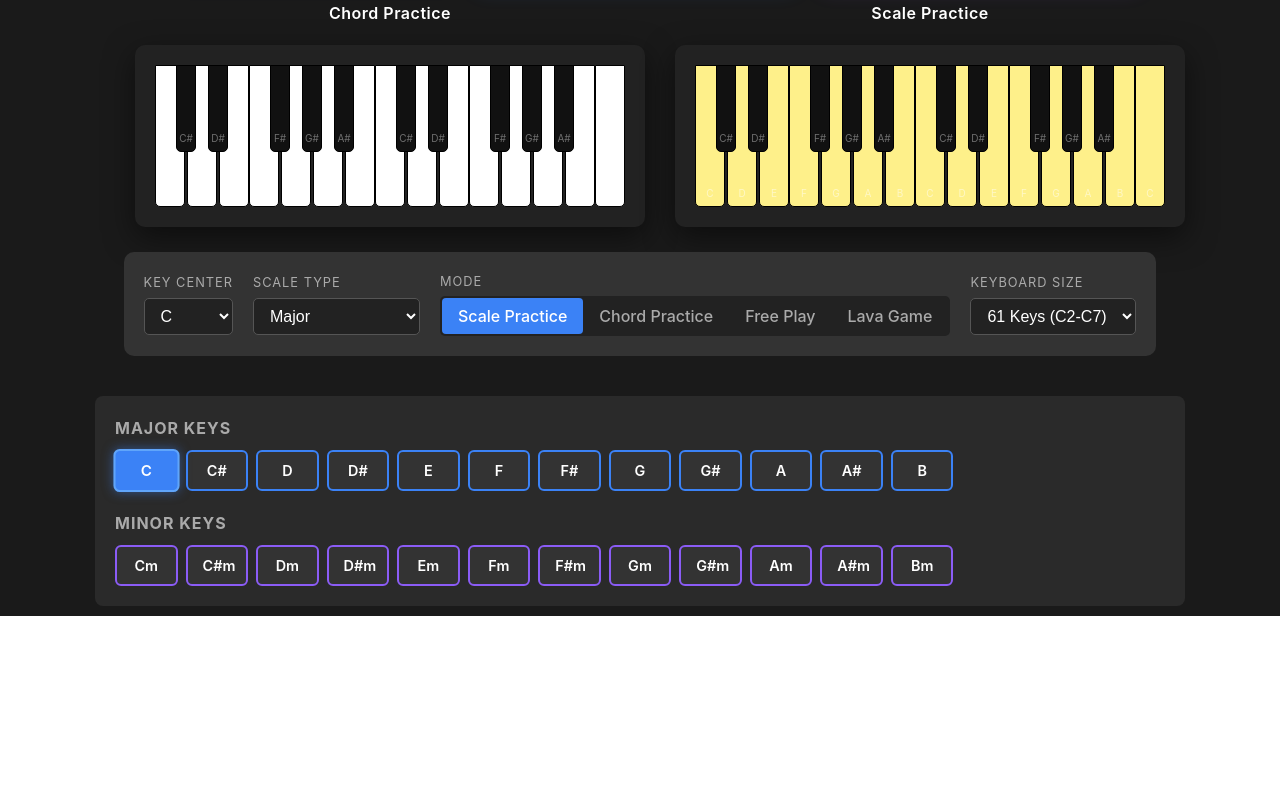
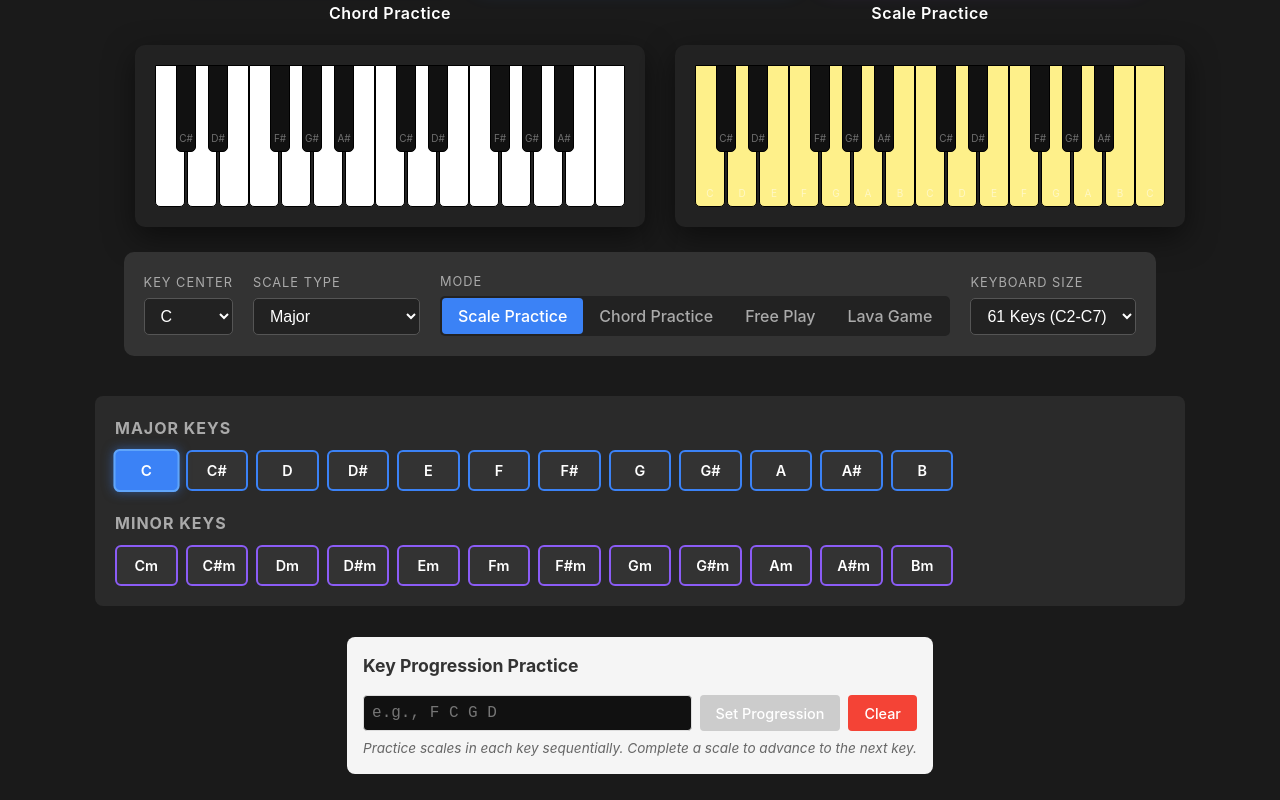
Before and after one commit to pleabargain/piano-app, a React (Vite) app: page / in a window 1280 px wide. Shown: the part 726-1526 px from the top of the page. Before the commit the page ends 1342 px from the top, so only its background shows below. Built offline with nearby package versions, Linux system fonts and the light colour scheme.

Commit message:
feat: Introduce Key Progression Practice feature with custom key sequences, automatic advancement, and visual feedback in the piano training app

```diff
--- a/src/App.jsx
+++ b/src/App.jsx
@@ -3,6 +3,7 @@ import React, { useState, useEffect, useRef, useCallback } from 'react';
 import Piano from './components/Piano';
 import Controls from './components/Controls';
 import ProgressionBuilder from './components/ProgressionBuilder';
+import KeyProgressionBuilder from './components/KeyProgressionBuilder';
 import CircleOfFifths from './components/CircleOfFifths';
 import KeyDisplay from './components/KeyDisplay';
 import ChordInfo from './components/ChordInfo';
@@ -26,6 +27,8 @@ function App() {
 
   // Practice State
   const [progression, setProgression] = useState([]); // Array of { name: 'C Major', roman: 'I' }
+  const [keyProgression, setKeyProgression] = useState([]); // Array of note names, e.g., ['F', 'C', 'G', 'D']
+  const [currentKeyIndex, setCurrentKeyIndex] = useState(0); // Index in keyProgression
   const [currentStepIndex, setCurrentStepIndex] = useState(0);
   const [feedbackState, setFeedbackState] = useState({}); // { midiNumber: 'correct' | 'incorrect' }
   const [statusMessage, setStatusMessage] = useState('Connect MIDI keyboard to start');
@@ -167,13 +170,24 @@ function App() {
     setFeedbackState({});
     // detectedChord is now managed by hook, no need to reset manually
     if (mode === 'scale') {
-      setStatusMessage(`Practice ${selectedRoot} ${selectedScaleType} Scale`);
+      const displayRoot = keyProgression.length > 0 ? keyProgression[currentKeyIndex] : selectedRoot;
+      setStatusMessage(`Practice ${displayRoot} ${selectedScaleType} Scale`);
     } else if (mode === 'chord') {
       setStatusMessage('Set a progression or practice chords');
     } else {
       setStatusMessage('Free Play - Play anything!');
     }
-  }, [mode, selectedRoot, selectedScaleType]);
+  }, [mode, selectedRoot, selectedScaleType, keyProgression, currentKeyIndex]);
+
+  // Update selectedRoot when key progression changes or advances
+  useEffect(() => {
+    if (keyProgression.length > 0 && mode === 'scale') {
+      const currentKey = keyProgression[currentKeyIndex];
+      if (currentKey && currentKey !== selectedRoot) {
+        setSelectedRoot(currentKey);
+      }
+    }
+  }, [keyProgression, currentKeyIndex, mode]);
 
   const handleChordPractice = () => {
     // We use identifyChord locally for synchronous status message updates relative to activeNotes
@@ -217,14 +231,20 @@ function App() {
   };
 
   const handleScalePractice = () => {
-    const scaleNotes = getScaleNotes(selectedRoot, selectedScaleType);
+    // Use current key from progression if available, otherwise use selectedRoot
+    const currentKey = keyProgression.length > 0 ? keyProgression[currentKeyIndex] : selectedRoot;
+    const scaleNotes = getScaleNotes(currentKey, selectedScaleType);
     if (scaleNotes.length === 0) return;
 
-    // In scale practice, we might want to play notes sequentially
-    // For simplicity V1: Highlight all scale notes, user plays them.
-    // Better V2 (Strict): User must play scaleNotes[currentStepIndex]
+    // For piano scales: create full octave pattern (ascending + descending)
+    // Ascending: C D E F G A B C (8 notes)
+    // Descending: C B A G F E D C (8 notes, starting from octave C)
+    // Full cycle: 15 notes total (C D E F G A B C B A G F E D C)
+    const ascendingPattern = [...scaleNotes, currentKey]; // C D E F G A B C
+    const descendingPattern = [...scaleNotes].reverse(); // B A G F E D C
+    const completeScalePattern = [...ascendingPattern, ...descendingPattern]; // Full cycle
 
-    const targetNoteName = scaleNotes[currentStepIndex % scaleNotes.length];
+    const targetNoteName = completeScalePattern[currentStepIndex % completeScalePattern.length];
     // Find the MIDI number for this note that is closest to the middle or just allow any octave
     // For strict mode, let's allow any octave of the target note
 
@@ -317,19 +337,56 @@ function App() {
     }
 
     prevActiveNotesRef.current = currentActive;
-  }, [activeNotes]);
+  }, [activeNotes, mode, keyProgression, currentKeyIndex, currentStepIndex, selectedRoot, selectedScaleType]);
 
   const handleNoteOn = (newNotes) => {
     if (mode === 'scale') {
-      const scaleNotes = getScaleNotes(selectedRoot, selectedScaleType);
-      const targetNoteName = scaleNotes[currentStepIndex % scaleNotes.length];
+      // Use refs to get current values to avoid stale closures
+      const currentKeyProgression = keyProgression.length > 0 ? keyProgression : [];
+      const currentKeyIdx = currentKeyProgression.length > 0 ? currentKeyIndex : 0;
+      const currentStepIdx = currentStepIndex;
+
+      // Use current key from progression if available, otherwise use selectedRoot
+      const currentKey = currentKeyProgression.length > 0 ? currentKeyProgression[currentKeyIdx] : selectedRoot;
+      const scaleNotes = getScaleNotes(currentKey, selectedScaleType);
+      if (scaleNotes.length === 0) return;
+
+      // For piano scales: create full octave pattern (ascending + descending)
+      // Ascending: C D E F G A B C (8 notes)
+      // Descending: C B A G F E D C (8 notes, starting from octave C)
+      // Full cycle: 15 notes total (C D E F G A B C B A G F E D C)
+      const ascendingPattern = [...scaleNotes, currentKey]; // C D E F G A B C
+      const descendingPattern = [...scaleNotes].reverse(); // B A G F E D C
+      const completeScalePattern = [...ascendingPattern, ...descendingPattern]; // Full cycle
+
+      const targetNoteName = completeScalePattern[currentStepIdx % completeScalePattern.length];
 
       // Check if any of the new notes match the target
       const hit = newNotes.some(midi => NOTES[midi % 12] === targetNoteName);
 
       if (hit) {
-        setCurrentStepIndex(prev => prev + 1);
-        setStatusMessage(`Good! Next: ${scaleNotes[(currentStepIndex + 1) % scaleNotes.length]}`);
+        const nextStepIndex = currentStepIdx + 1;
+        const scaleLength = completeScalePattern.length;
+
+        // Check if full scale cycle is complete
+        if (nextStepIndex >= scaleLength) {
+          // Scale completed! Advance to next key in progression
+          if (currentKeyProgression.length > 0) {
+            const nextKeyIndex = (currentKeyIdx + 1) % currentKeyProgression.length;
+            setCurrentKeyIndex(nextKeyIndex);
+            setCurrentStepIndex(0);
+            const nextKey = currentKeyProgression[nextKeyIndex];
+            setStatusMessage(`Scale complete! Next key: ${nextKey} ${selectedScaleType}`);
+          } else {
+            // No progression, just wrap around
+            setCurrentStepIndex(0);
+            setStatusMessage(`Scale complete! Starting over: ${completeScalePattern[0]}`);
+          }
+        } else {
+          // Continue with current scale
+          setCurrentStepIndex(nextStepIndex);
+          setStatusMessage(`Good! Next: ${completeScalePattern[nextStepIndex]}`);
+        }
       } else {
         // Optional: Feedback for wrong note
       }
@@ -403,7 +460,9 @@ function App() {
   const getScaleHighlights = () => {
     // Always show scale notes on the right piano, regardless of mode (except maybe lava?)
     // User said "scales on one side", implying constant reference.
-    const scaleNotes = getScaleNotes(selectedRoot, selectedScaleType);
+    // Use current key from progression if available, otherwise use selectedRoot
+    const currentKey = keyProgression.length > 0 ? keyProgression[currentKeyIndex] : selectedRoot;
+    const scaleNotes = getScaleNotes(currentKey, selectedScaleType);
     return scaleNotes.map(n => NOTES.indexOf(n));
   };
 
@@ -636,6 +695,24 @@ function App() {
           </div>
         </div>
 
+        {mode === 'scale' && (
+          <KeyProgressionBuilder
+            onProgressionSet={(keys) => {
+              setKeyProgression(keys);
+              setCurrentKeyIndex(0);
+              setCurrentStepIndex(0);
+              if (keys.length > 0) {
+                setSelectedRoot(keys[0]);
+              }
+            }}
+            onClear={() => {
+              setKeyProgression([]);
+              setCurrentKeyIndex(0);
+              setCurrentStepIndex(0);
+            }}
+          />
+        )}
+
         {mode === 'chord' && (
           <>
             <ProgressionBuilder
@@ -667,6 +744,23 @@ function App() {
           </>
         )}
 
+        {mode === 'scale' && keyProgression.length > 0 && (
+          <div className="current-target">
+            <h2>Key Progression Practice</h2>
+            <h3>Current Key: {keyProgression[currentKeyIndex]} {selectedScaleType}</h3>
+            <div className="progression-display">
+              {keyProgression.map((key, idx) => (
+                <span
+                  key={idx}
+                  className={idx === currentKeyIndex ? 'current-key' : 'upcoming-key'}
+                >
+                  {key}
+                </span>
+              ))}
+            </div>
+          </div>
+        )}
+
         {mode === 'chord' && progression.length > 0 && (
           <div className="current-target">
             <h2>Target: {progression[currentStepIndex % progression.length].roman}</h2>
--- /dev/null
+++ b/src/components/KeyProgressionBuilder.css
@@ -0,0 +1,67 @@
+.key-progression-builder {
+    padding: 1rem;
+    background: #f5f5f5;
+    border-radius: 8px;
+    margin: 1rem 0;
+}
+
+.key-progression-builder h3 {
+    margin: 0 0 1rem 0;
+    color: #333;
+    font-size: 1.1rem;
+}
+
+.key-progression-builder .input-group {
+    display: flex;
+    gap: 0.5rem;
+    margin-bottom: 0.5rem;
+}
+
+.key-progression-builder input {
+    flex: 1;
+    padding: 0.5rem;
+    border: 1px solid #ddd;
+    border-radius: 4px;
+    font-size: 1rem;
+}
+
+.key-progression-builder button {
+    padding: 0.5rem 1rem;
+    border: none;
+    border-radius: 4px;
+    background: #4CAF50;
+    color: white;
+    cursor: pointer;
+    font-size: 0.9rem;
+    transition: background 0.2s;
+}
+
+.key-progression-builder button:hover:not(:disabled) {
+    background: #45a049;
+}
+
+.key-progression-builder button:disabled {
+    background: #ccc;
+    cursor: not-allowed;
+}
+
+.key-progression-builder .clear-btn {
+    background: #f44336;
+}
+
+.key-progression-builder .clear-btn:hover:not(:disabled) {
+    background: #da190b;
+}
+
+.key-progression-builder .error-msg {
+    color: #f44336;
+    font-size: 0.9rem;
+    margin-top: 0.5rem;
+}
+
+.key-progression-builder .info-text {
+    color: #666;
+    font-size: 0.85rem;
+    margin-top: 0.5rem;
+    font-style: italic;
+}
--- /dev/null
+++ b/src/components/KeyProgressionBuilder.jsx
@@ -0,0 +1,106 @@
+// https://github.com/pleabargain/piano-app
+import React, { useState } from 'react';
+import './KeyProgressionBuilder.css';
+import { NOTES } from '../core/music-theory';
+
+const KeyProgressionBuilder = ({ onProgressionSet, onClear }) => {
+    const [input, setInput] = useState('');
+    const [error, setError] = useState('');
+
+    const validateAndParse = (text) => {
+        if (!text.trim()) {
+            setError('');
+            return [];
+        }
+
+        const tokens = text.trim().split(/\s+/);
+        const validKeys = [];
+        const invalidKeys = [];
+
+        for (let token of tokens) {
+            // Normalize the token (handle flats, etc.)
+            const normalizedToken = normalizeNote(token);
+            if (NOTES.includes(normalizedToken)) {
+                validKeys.push(normalizedToken);
+            } else {
+                invalidKeys.push(token);
+            }
+        }
+
+        if (invalidKeys.length > 0) {
+            setError(`Invalid keys: ${invalidKeys.join(', ')}`);
+            return [];
+        }
+
+        setError('');
+        return validKeys;
+    };
+
+    const normalizeNote = (note) => {
+        // Handle flats by converting to sharps
+        const flatToSharp = {
+            'Db': 'C#',
+            'Eb': 'D#',
+            'Gb': 'F#',
+            'Ab': 'G#',
+            'Bb': 'A#',
+            'Cb': 'B',
+            'Fb': 'E'
+        };
+
+        // Handle lowercase
+        const capitalized = note.charAt(0).toUpperCase() + note.slice(1);
+        return flatToSharp[capitalized] || capitalized;
+    };
+
+    const handleSet = () => {
+        const keys = validateAndParse(input);
+        if (keys.length > 0) {
+            onProgressionSet(keys);
+        }
+    };
+
+    const handleClear = () => {
+        setInput('');
+        setError('');
+        if (onClear) {
+            onClear();
+        }
+    };
+
+    return (
+        <div className="key-progression-builder">
+            <h3>Key Progression Practice</h3>
+            <div className="input-group">
+                <input
+                    type="text"
+                    value={input}
+                    onChange={(e) => {
+                        setInput(e.target.value);
+                        setError(''); // Clear error on input change
+                    }}
+                    placeholder="e.g., F C G D"
+                    onKeyPress={(e) => {
+                        if (e.key === 'Enter') {
+                            handleSet();
+                        }
+                    }}
+                />
+                <button onClick={handleSet} disabled={!input.trim()}>
+                    Set Progression
+                </button>
+                <button onClick={handleClear} className="clear-btn">
+                    Clear
+                </button>
+            </div>
+
+            {error && <div className="error-msg">{error}</div>}
+
+            <div className="info-text">
+                Practice scales in each key sequentially. Complete a scale to advance to the next key.
+            </div>
+        </div>
+    );
+};
+
+export default KeyProgressionBuilder;
```
Also changed, not shown: src/App.css (+31 -0 lines), 2 other files (tests, documents, lock files or other folders).
